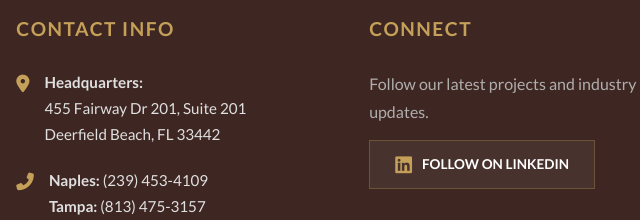
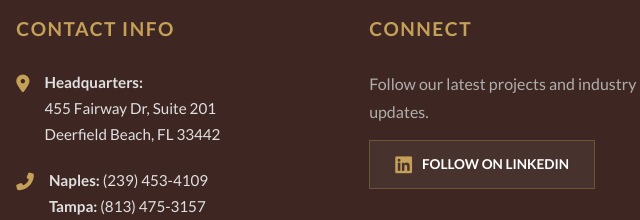
Before and after one commit to lirioisaque/Project-Prime, a plain HTML site: page index.html in a window 1280 px wide. Shown: the part 1703-1923 px from the top of the page, 548-1188 px from the left. Drawn offline with nearby package versions, Linux system fonts and the light colour scheme; a web font is replaced by a local one.

Commit message:
Update index.html

```diff
--- a/index.html
+++ b/index.html
@@ -425,7 +425,7 @@
                         <i class="fas fa-map-marker-alt"></i>
                         <span>
                             <strong>Headquarters:</strong><br>
-                            455 Fairway Dr 201, Suite 201<br>
+                            455 Fairway Dr, Suite 201<br>
                             Deerfield Beach, FL 33442
                         </span>
                     </li>
@@ -469,4 +469,5 @@
 
     <script src="script.js"></script>
 </body>
+
 </html>
```
